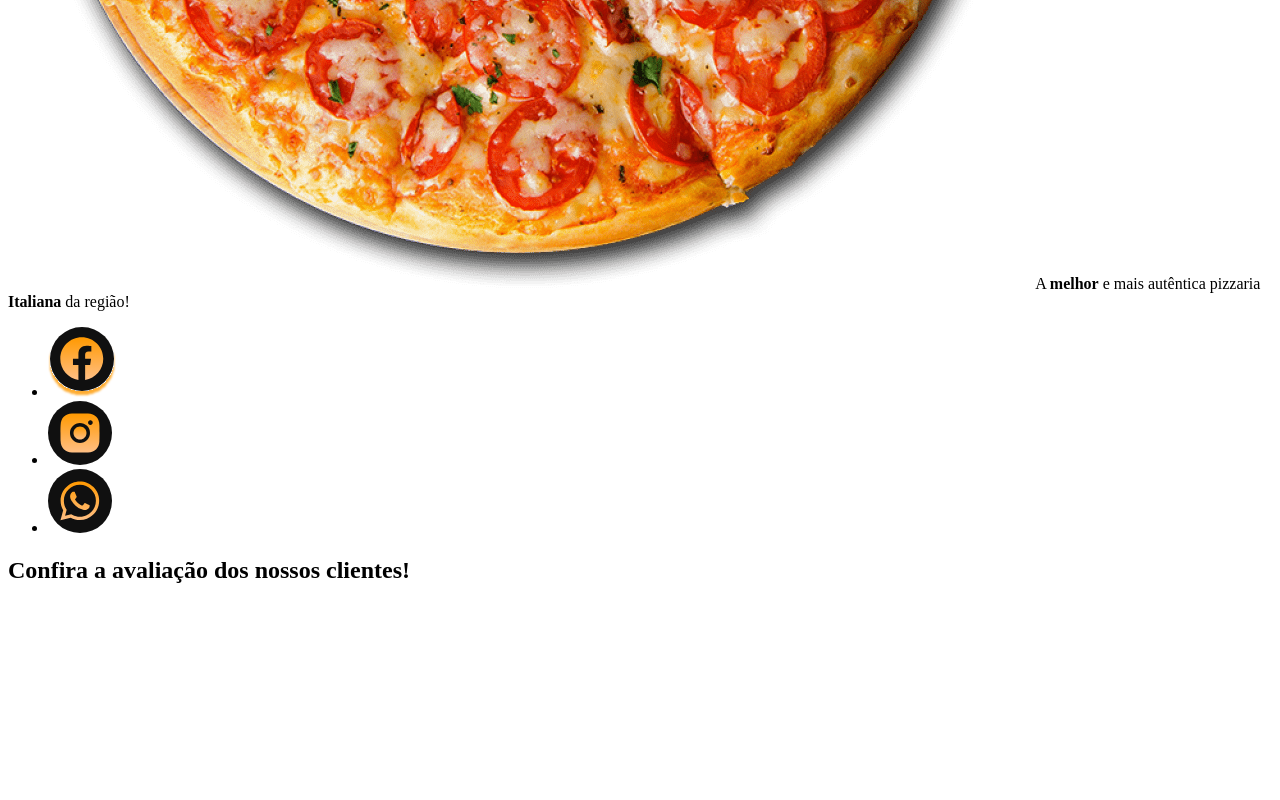
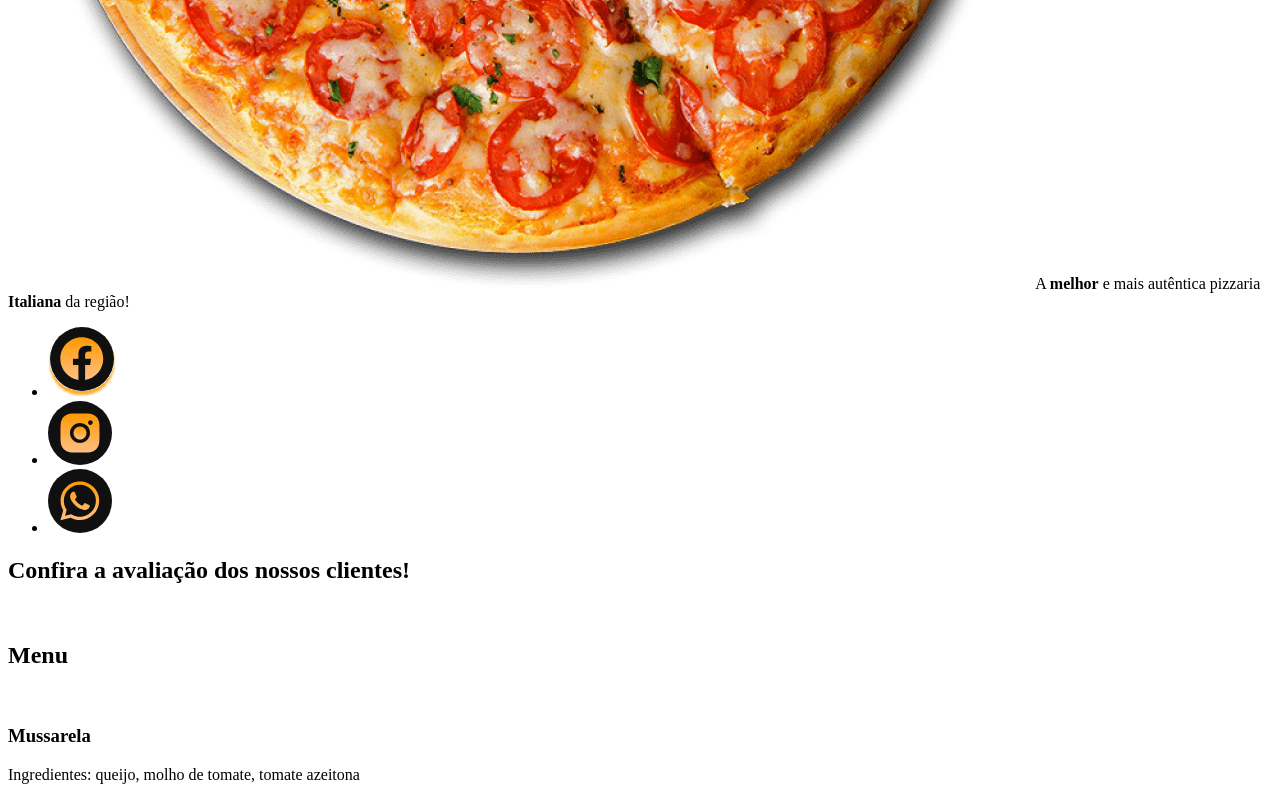
Before and after one commit to BeatrizFabiano/RestaurantePizzaria, a plain HTML site: page index.html in a window 1280 px wide. Shown: the part 1009-1809 px from the top of the page. Before the commit the page ends 1639 px from the top, so only its background shows below. Drawn offline with Linux system fonts and the light colour scheme.

Commit message:
menu modify

```diff
--- a/index.html
+++ b/index.html
@@ -93,7 +93,19 @@
       </div>
     </section>
 
-
+    <!--=============== Menu ===============-->
+    <section class="menu" id="menu">
+      <div class="container">
+        <!--- section title -->
+        <h2 class="section-title">Menu</h2>
+        <div class="row menu-items-container">
+          <!--- menu item -->
+          <img src="" alt="">
+          <h3>Mussarela</h3>
+          <p>Ingredientes: queijo, molho de tomate, tomate azeitona</p>
+        </div>
+      </div>
+    </section>
   </main>
 </body>
 
```
